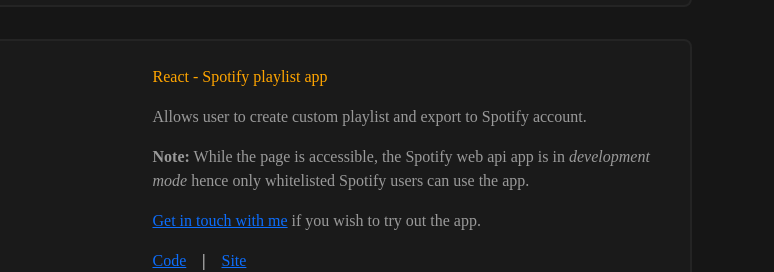
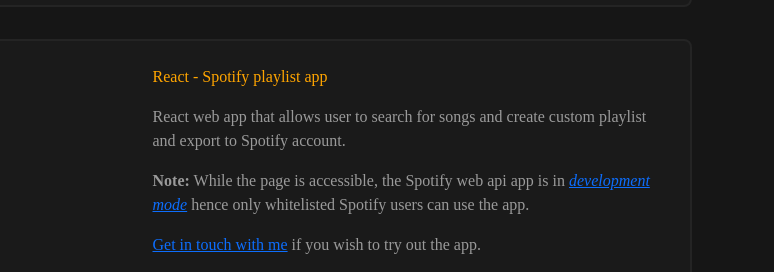
Before and after one commit to xxxristen/xxxristen-portfolio, a Gatsby site: page / in a window 1280 px wide. Shown: the part 893-1165 px from the top of the page, 506-1280 px from the left. Built offline with nearby package versions, Linux system fonts and the light colour scheme; Gatsby itself is replaced by a stand-in of ours.

Commit message:
Slight changes to project description and updated dependencies.

```diff
--- a/package.json
+++ b/package.json
@@ -15,7 +15,7 @@
     "clean": "gatsby clean"
   },
   "dependencies": {
-    "axios": "^1.7.2",
+    "axios": "^1.7.4",
     "bootstrap": "^5.3.3",
     "dom-parser": "^1.1.5",
     "framer-motion": "^11.0.24",
@@ -38,7 +38,7 @@
     "react-intersection-observer": "^9.8.1",
     "react-medium-image-zoom": "^5.2.5",
     "webpack": "^5.91.0",
-    "webpack-dev-middleware": "^7.2.1"
+    "webpack-dev-middleware": ">=5.3.4"
   },
   "optionalDependencies": {
     "@parcel/watcher-linux-x64-glibc": "^2.4.2-alpha.0"
--- a/src/components/Projects.js
+++ b/src/components/Projects.js
@@ -41,11 +41,10 @@
         projectTitle: "React - Spotify playlist app",
         projectSS: Jammming,
         projectDescription: (<><p>
-            Allows user to create custom playlist and export to Spotify
-            account.
+            React web app that allows user to search for songs and create custom playlist and export to Spotify account.
         </p>
             <p>
-                <strong>Note:</strong> While the page is accessible, the Spotify web api app is in <em>development mode</em> hence only whitelisted Spotify users can use the app.</p>
+                <strong>Note:</strong> While the page is accessible, the Spotify web api app is in <a href="https://developer.spotify.com/documentation/web-api/concepts/quota-modes" target='_blank' rel="noreferrer"><em>development mode</em></a> hence only whitelisted Spotify users can use the app.</p>
             <p><a href="#contact">Get in touch with me</a> if you wish to try out the app.</p></>
         )
         ,
```
Also changed, not shown: 1 other file.
